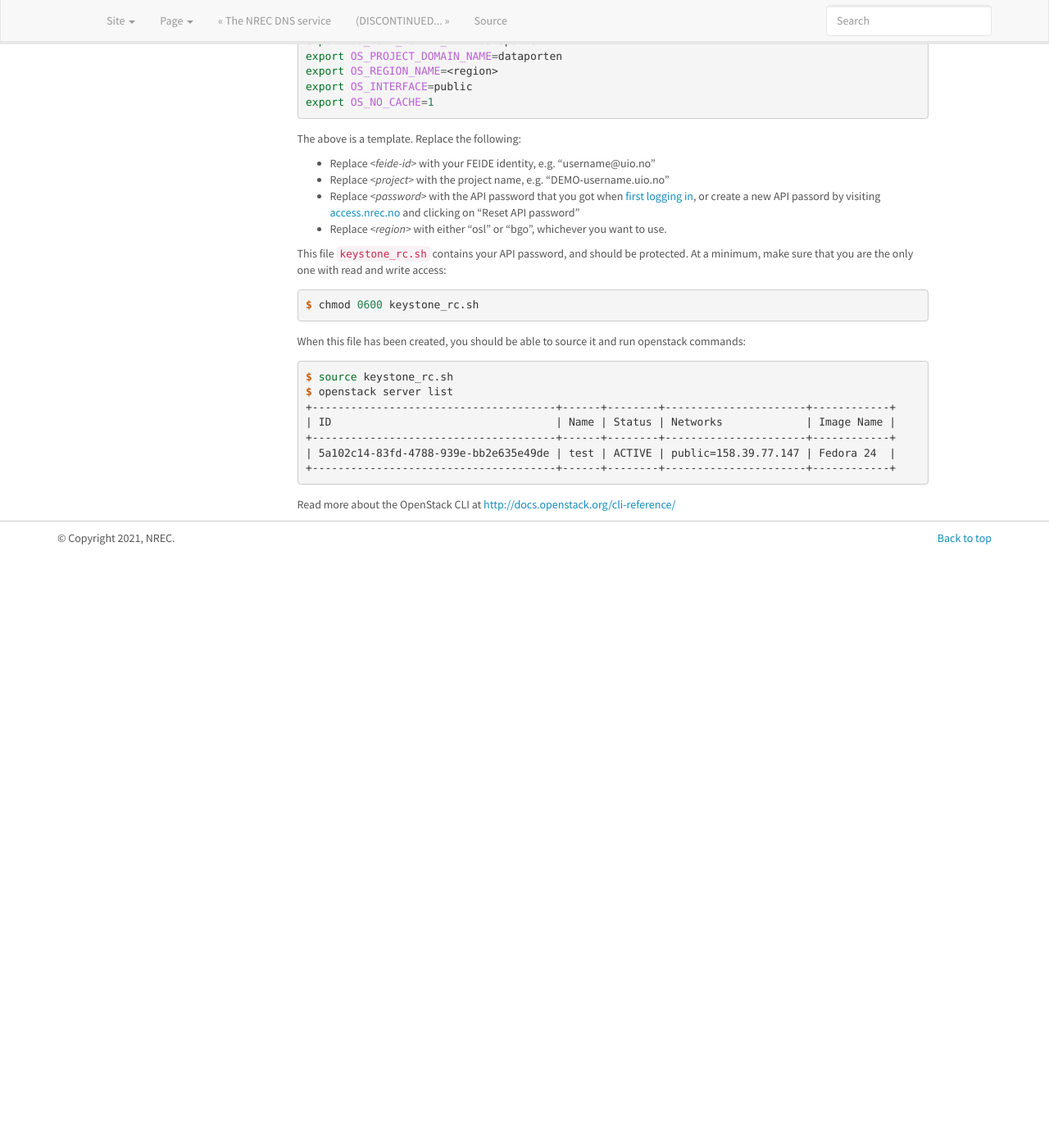
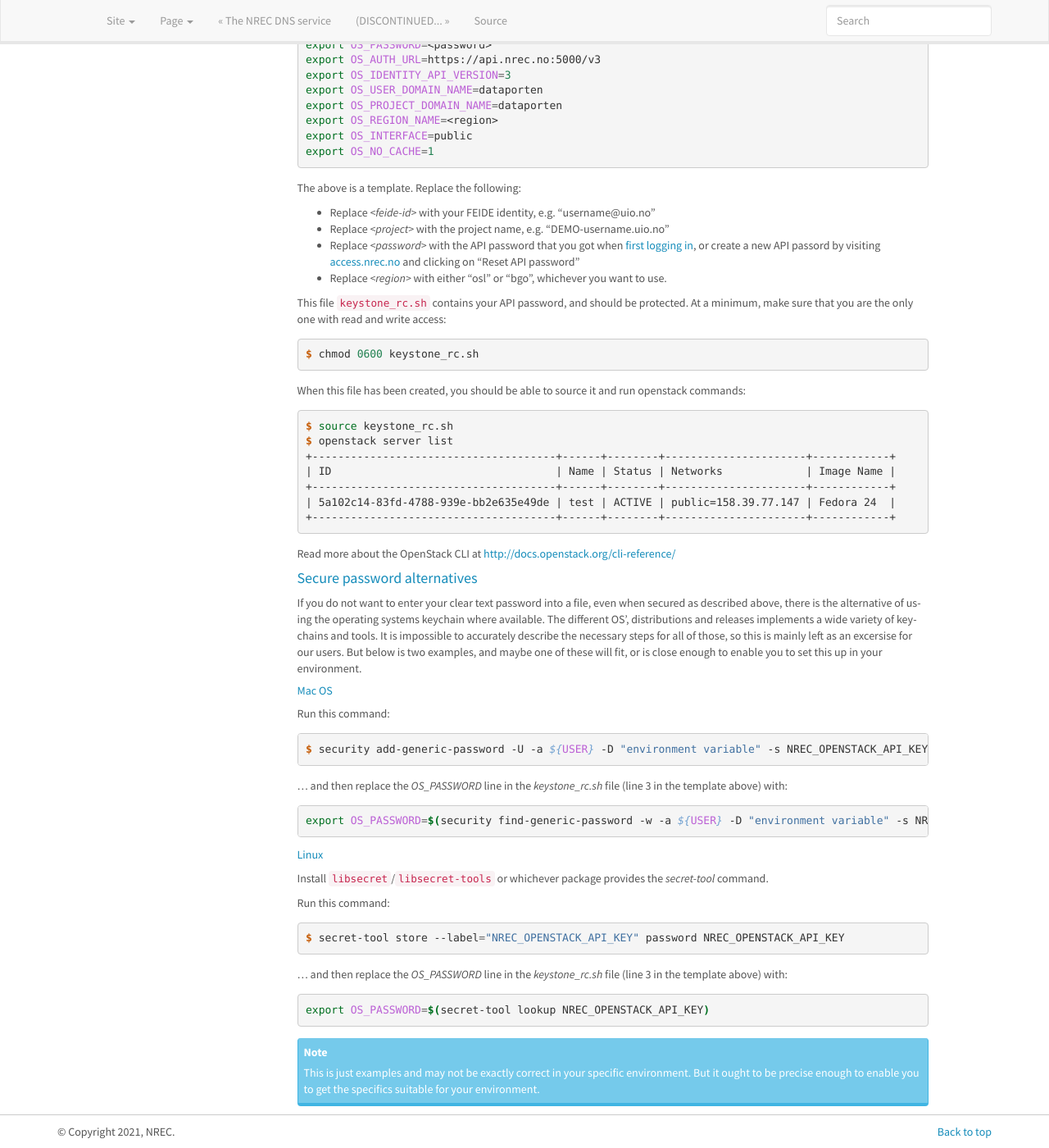
Before and after one commit to norcams/docs-enduser, a Sphinx documentation site: the page built from docs/api.rst, in a window 1280 px wide and 1400 px high, scrolled down 1729 px. Shown: the whole window at 82% size. Built offline with Sphinx 7.4.7, drawn with Linux system fonts in a browser that asks for light colours; before the commit the page ends 2405 px from its top, so only the background shows below that; some of the changed text lies outside the part shown.

Commit message:
Ideas to secure password in keychain

```diff
--- a/docs/api.rst
+++ b/docs/api.rst
@@ -162,3 +162,57 @@ run openstack commands:
   +--------------------------------------+------+--------+----------------------+------------+
 
 Read more about the OpenStack CLI at http://docs.openstack.org/cli-reference/
+
+Secure password alternatives
+\\\\\\\\\\\\\\\\\\\\\\\\\\\\
+
+If you do not want to enter your clear text password into a file, even when
+secured as described above, there is the alternative of using the operating
+systems keychain where available. The different OS', distributions and releases
+implements a wide variety of keychains and tools. It is impossible to accurately
+describe the necessary steps for all of those, so this is mainly left as an
+excersise for our users. But below is two examples, and maybe one of these will
+fit, or is close enough to enable you to set this up in your environment.
+
+
+Mac OS
+''''''
+
+Run this command:
+
+.. code-block:: console
+
+  $ security add-generic-password -U -a ${USER} -D "environment variable" -s NREC_OPENSTACK_API_KEY -w “secret"
+
+... and then replace the `OS_PASSWORD` line in the *keystone_rc.sh* file (line 3
+in the template above) with:
+
+.. code-block:: bash
+
+  export OS_PASSWORD=$(security find-generic-password -w -a ${USER} -D "environment variable" -s NREC_OPENSTACK_API_KEY)
+
+
+Linux
+'''''
+
+Install ``libsecret``/``libsecret-tools`` or whichever package provides the
+`secret-tool` command.
+
+Run this command:
+
+.. code-block:: console
+
+  $ secret-tool store --label="NREC_OPENSTACK_API_KEY" password NREC_OPENSTACK_API_KEY
+
+... and then replace the `OS_PASSWORD` line in the *keystone_rc.sh* file (line 3
+in the template above) with:
+
+.. code-block:: bash
+
+  export OS_PASSWORD=$(secret-tool lookup NREC_OPENSTACK_API_KEY)
+
+
+.. NOTE::
+   This is just examples and may not be exactly correct in your specific
+   environment. But it ought to be precise enough to enable you to get the
+   specifics suitable for your environment.
```
